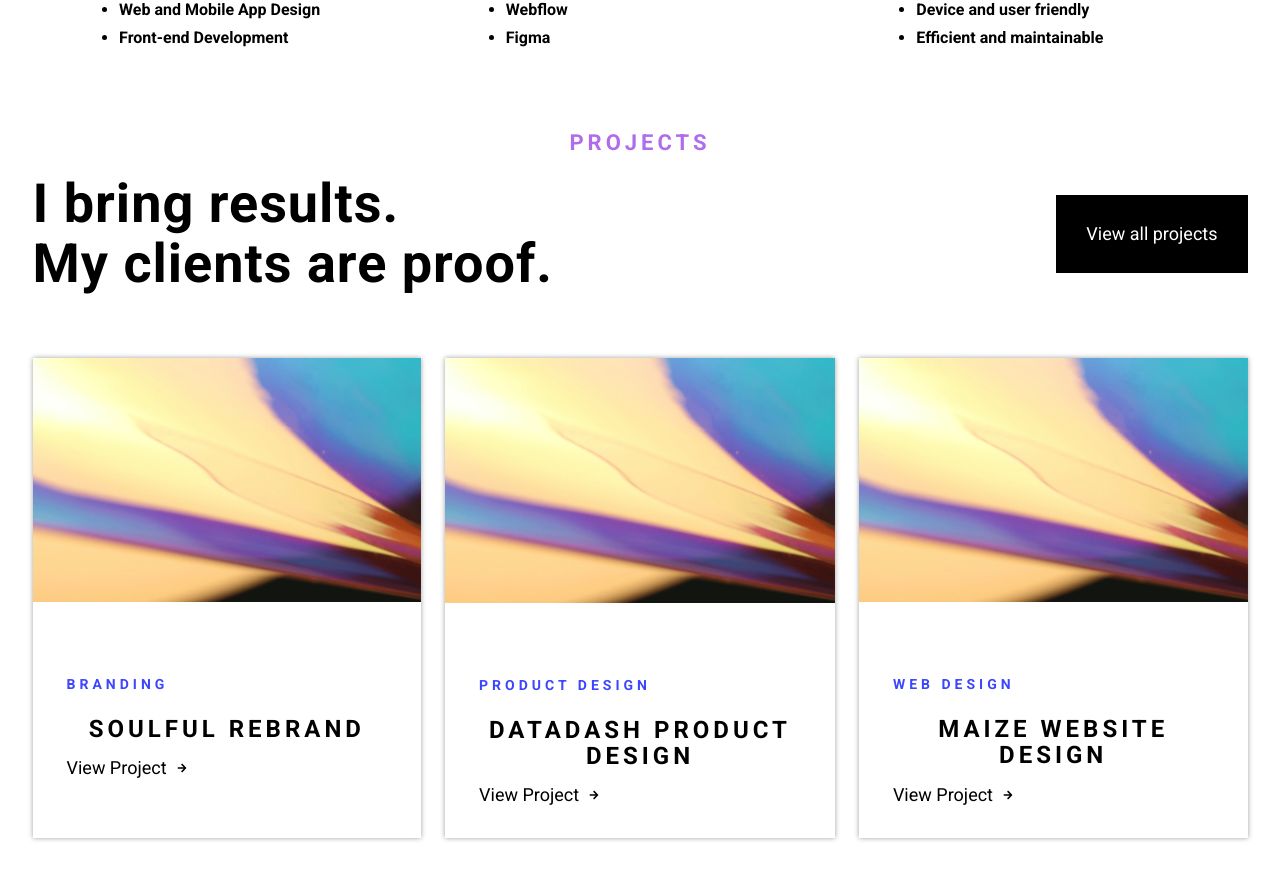
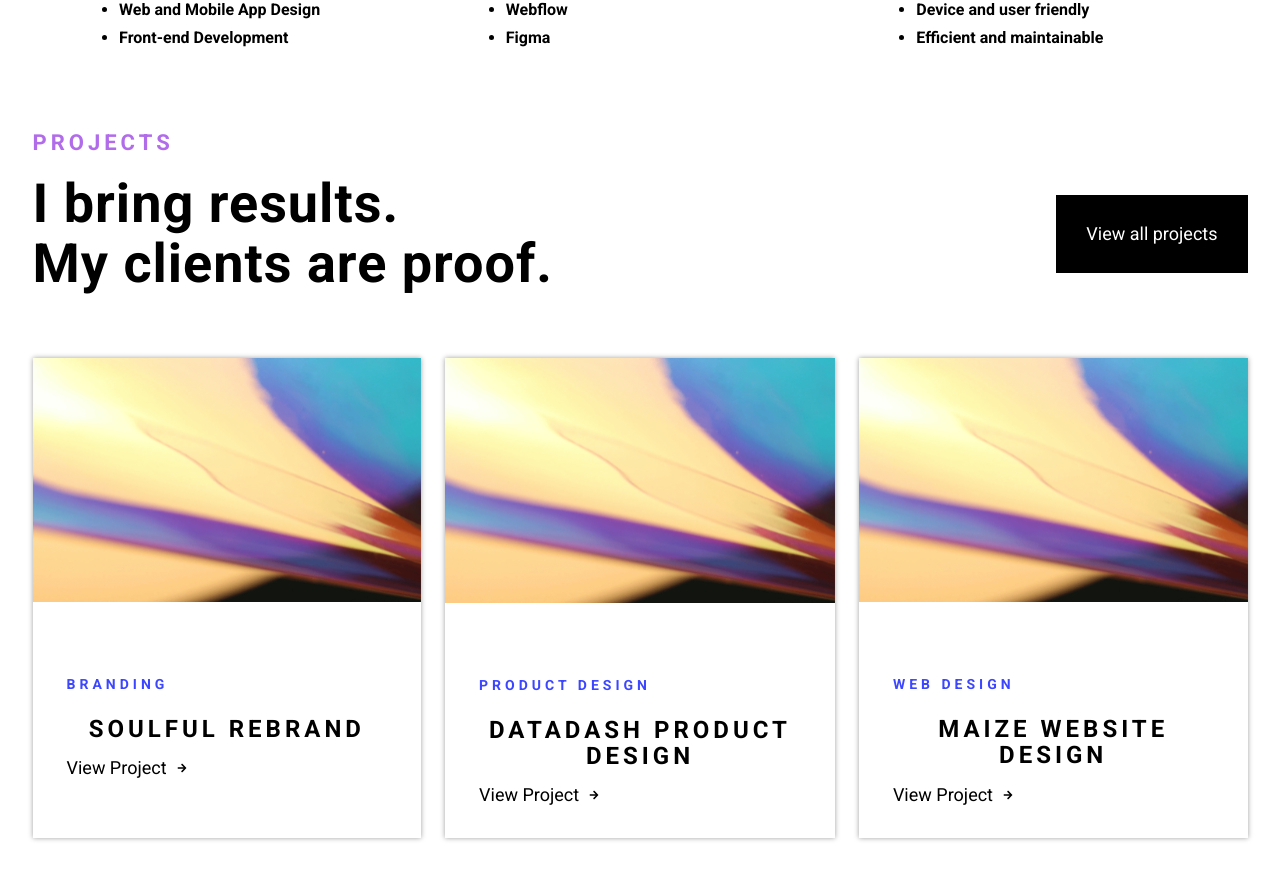
Before and after one commit to savbatovasadbek/newFigma, a React (Vite) app: page / in a window 1280 px wide. Shown: the part 1591-2471 px from the top of the page. Built offline with nearby package versions, Linux system fonts and the light colour scheme.

Commit message:
h2 fixed

```diff
--- a/src/components/Projects/project.module.css
+++ b/src/components/Projects/project.module.css
@@ -1,7 +1,7 @@
 .project {
   margin-top: 80px;
 }
-.project h2 {
+.project > h2 {
   color: #b16cea;
   font-family: Roboto;
   font-size: 22px;
@@ -10,6 +10,7 @@
   line-height: 22px; /* 100% */
   letter-spacing: 4px;
   text-transform: uppercase;
+  text-align: start !important;
 }
 
 .flex {
```
